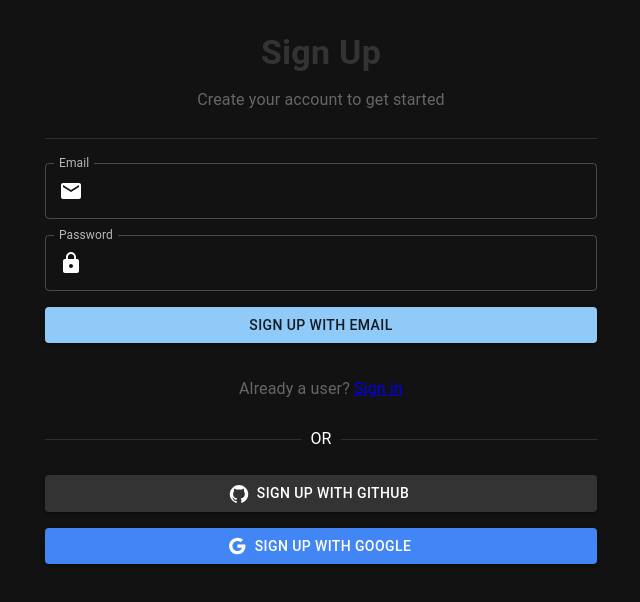
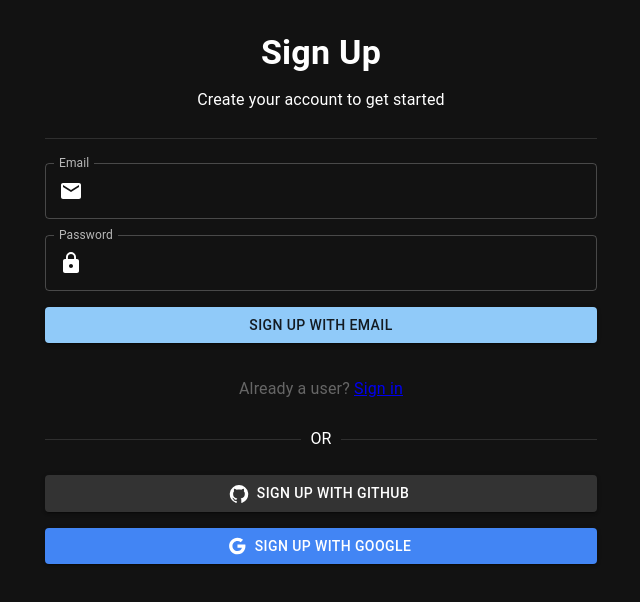
Before and after one commit to KaSaNaa/Blog-Site-using-Firebase, a React (Vite) app: page /signup in a window 1280 px wide. Shown: the top 602 px of the page, without its empty margins (319-959 px from the left). Built offline with nearby package versions, Linux system fonts and the light colour scheme; no server answers.

Commit message:
Refactor SignUp component import statements and typography styles

```diff
--- a/src/components/auth/SignUp.jsx
+++ b/src/components/auth/SignUp.jsx
@@ -38,11 +38,11 @@ const SignUp = () => {
         <Typography
           variant="h4"
           gutterBottom
-          sx={{ color: "#333", fontWeight: "bold" }}
+          sx={{ fontWeight: "bold" }}
         >
           Sign Up
         </Typography>
-        <Typography variant="subtitle1" gutterBottom sx={{ color: "#666" }}>
+        <Typography variant="subtitle1" gutterBottom>
           Create your account to get started
         </Typography>
         <Divider sx={{ my: 3 }} />
```
